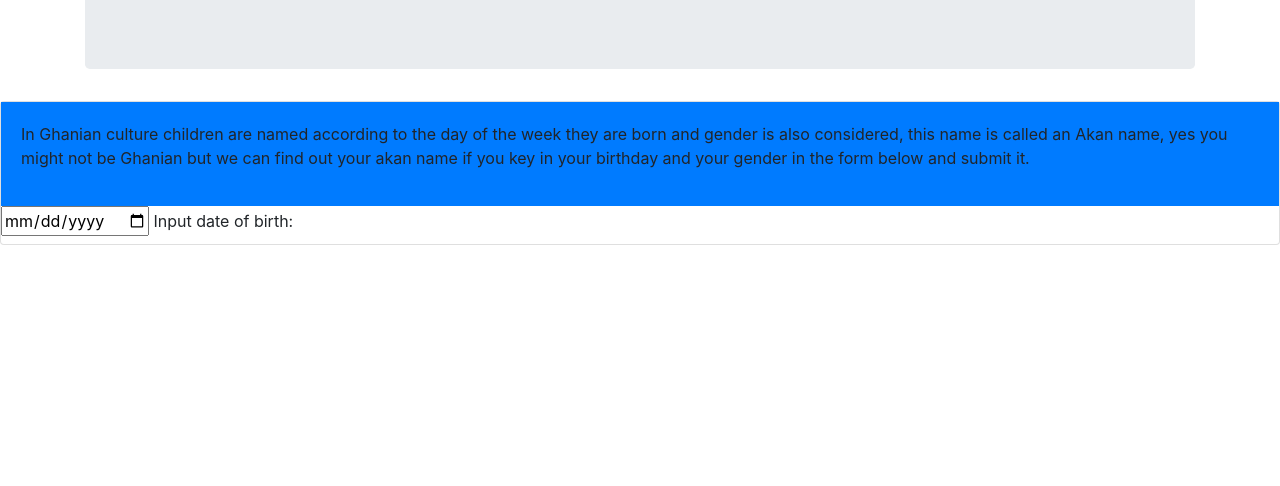
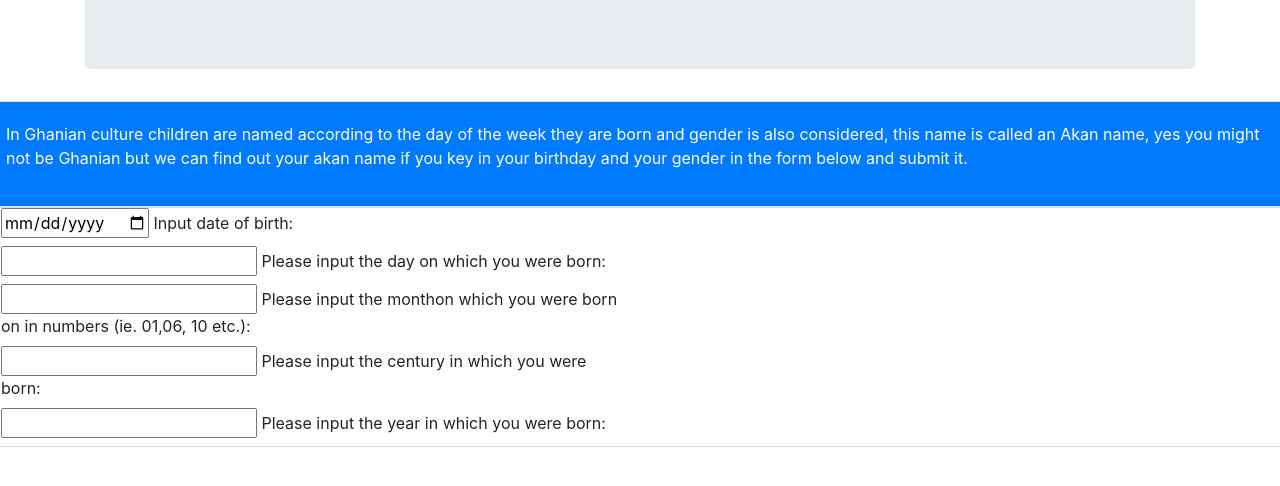
Before and after one commit to murumba631/akan-name-application, a plain HTML site: page index.html in a window 1280 px wide. Shown: the part 152-638 px from the top of the page. Drawn offline with Linux system fonts and the light colour scheme.

Commit message:
add input by numbers

```diff
--- a/index.html
+++ b/index.html
@@ -12,8 +12,9 @@
                     <h4>Get your akan name on this site</h4>
                 </div>
             </div>
+            <div class="row">
                 <div class="card">
-                <div class="card-body bg-primary">
+                    <div class="card-body bg-primary text-white">
                         <p>
                          In Ghanian culture children are named according to the day of the week they are born
                          and gender is also considered, this name is called an Akan name, yes you might not be
@@ -21,13 +22,32 @@
                          in the form below and submit it.
                         </p>
                     </div>
-                <div class="">
+                </div>
+                <div class="card">
+                    <div class="col-md-6">
                         <form>
                             <label>
                                 <input type="date" id="date">
                                 Input date of birth:
                             </label>
+                            <label>
+                                <input type="number" id="day">
+                                Please input the day on which you were born:
+                            </label>
+                            <label>
+                                <input type="number" id="month">
+                                Please input the monthon which you were born on in numbers (ie. 01,06, 10 etc.):
+                            </label>
+                            <label>
+                                <input type="number" id="century">
+                                Please input the century in which you were born:
+                            </label>
+                            <label>
+                                <input type="number" id="year">
+                                Please input the year in which you were born:
+                            </label>
                         </form>
+                    </div>
                 </div>
             </div>
         </body>
```
Lines whose indentation alone changed are shown as unchanged.
